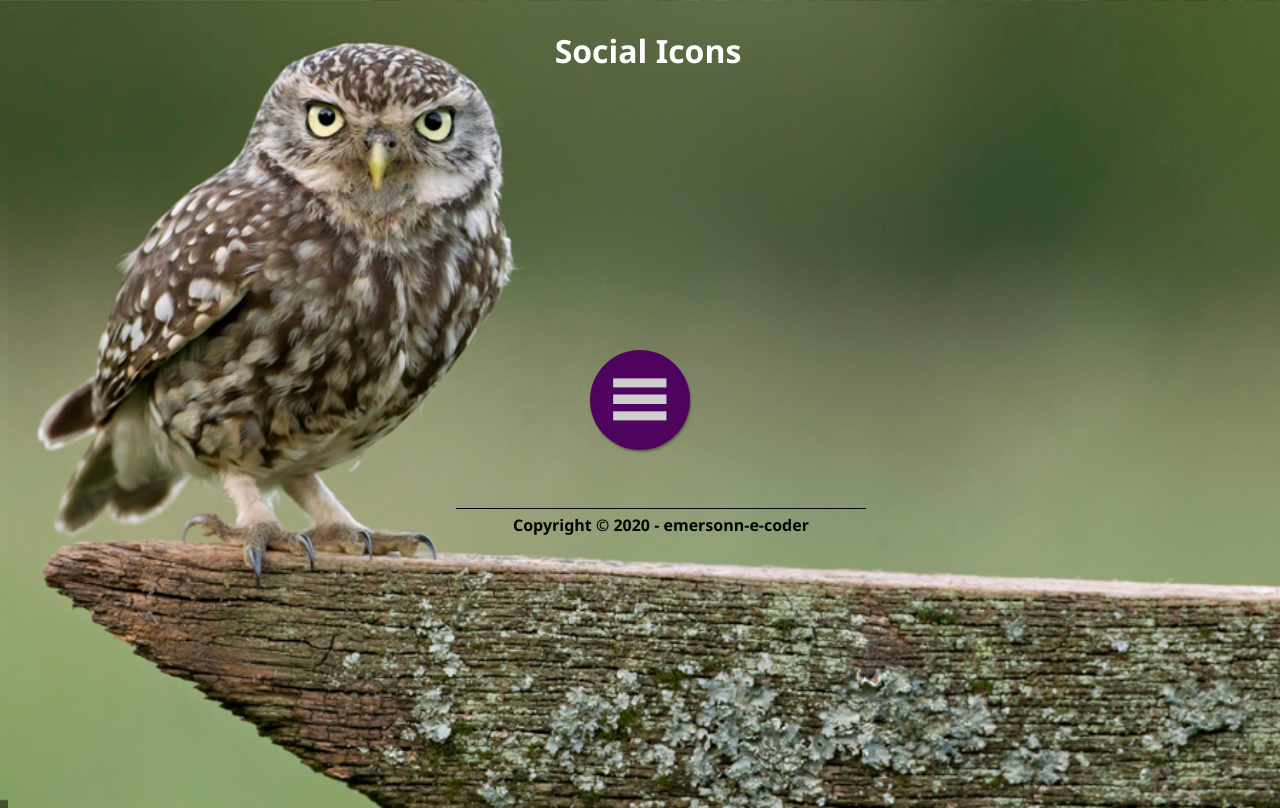
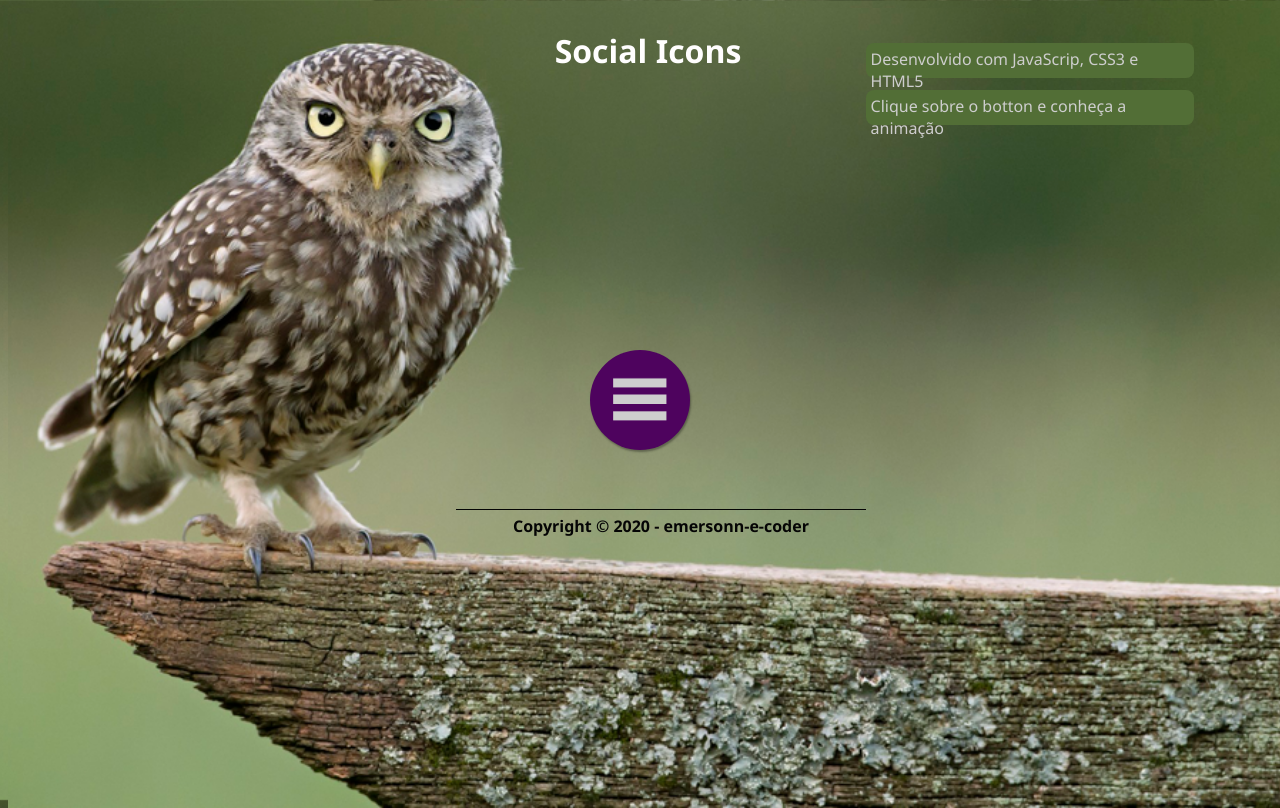
Before and after one commit to emersonn-e-coder/Social-Media, a plain HTML site: page index.html in a window 1280 px wide. Drawn offline with Linux system fonts and the light colour scheme.

Commit message:
Social Media Final

```diff
--- a/estilo.css
+++ b/estilo.css
@@ -14,7 +14,7 @@ font-family: 'Segoe UI',  'Open Sans', 'Helvetica Neue', sans-serif;
 }
 p {
   font-family:'Segoe UI',  'Open Sans', 'Helvetica Neue', sans-serif ;
-  margin-top: 34%;
+  margin-top: 30%;
   margin-left: 35%;
   color: rgb(5, 5, 5);
   text-align: center;
@@ -216,3 +216,33 @@ img.img-8 { /*twitter*/
   margin-top: 4px;
   margin-left: 10%;
 }
+
+div.um {
+  margin-top: -4%;
+  position: relative;
+  width: 318px;
+  height: 25px;
+  border: px solid black;
+  padding: 5px;
+  margin-left: 67%;
+  font-family:'Segoe UI',  'Open Sans', 'Helvetica Neue', sans-serif ;
+  background-color: rgb(82, 110, 54);
+  color: #cecece;
+  border-radius: 8px;
+
+}
+
+div.dois {
+  margin-top: 1%;
+  position: relative;
+  width: 318px;
+  height: 25px;
+  border: px solid black;
+  padding: 5px;
+  margin-left: 67%;
+  font-family:'Segoe UI',  'Open Sans', 'Helvetica Neue', sans-serif ;
+  background-color: rgb(82, 110, 54);
+  color: #cecece;
+  border-radius: 8px;
+
+}
--- a/index.html
+++ b/index.html
@@ -45,6 +45,9 @@
     <a class="plate" href="https://twitter.com/brunomueller_99" target="_blank"><img width="40"heigth="40" src="imagens/twitter.png"class="img-8" id="tiwt" onmousemove="immgpreta()" onmouseout="immgbranca()"></a>
   </div>
 
+  <div class="um">Desenvolvido com JavaScrip, CSS3 e HTML5</div>
+  <div class="dois">Clique sobre o botton e conheça a animação</div>
+
 <p><b>Copyright &copy; 2020 - emersonn-e-coder</b></p>
 
 </body>
```
